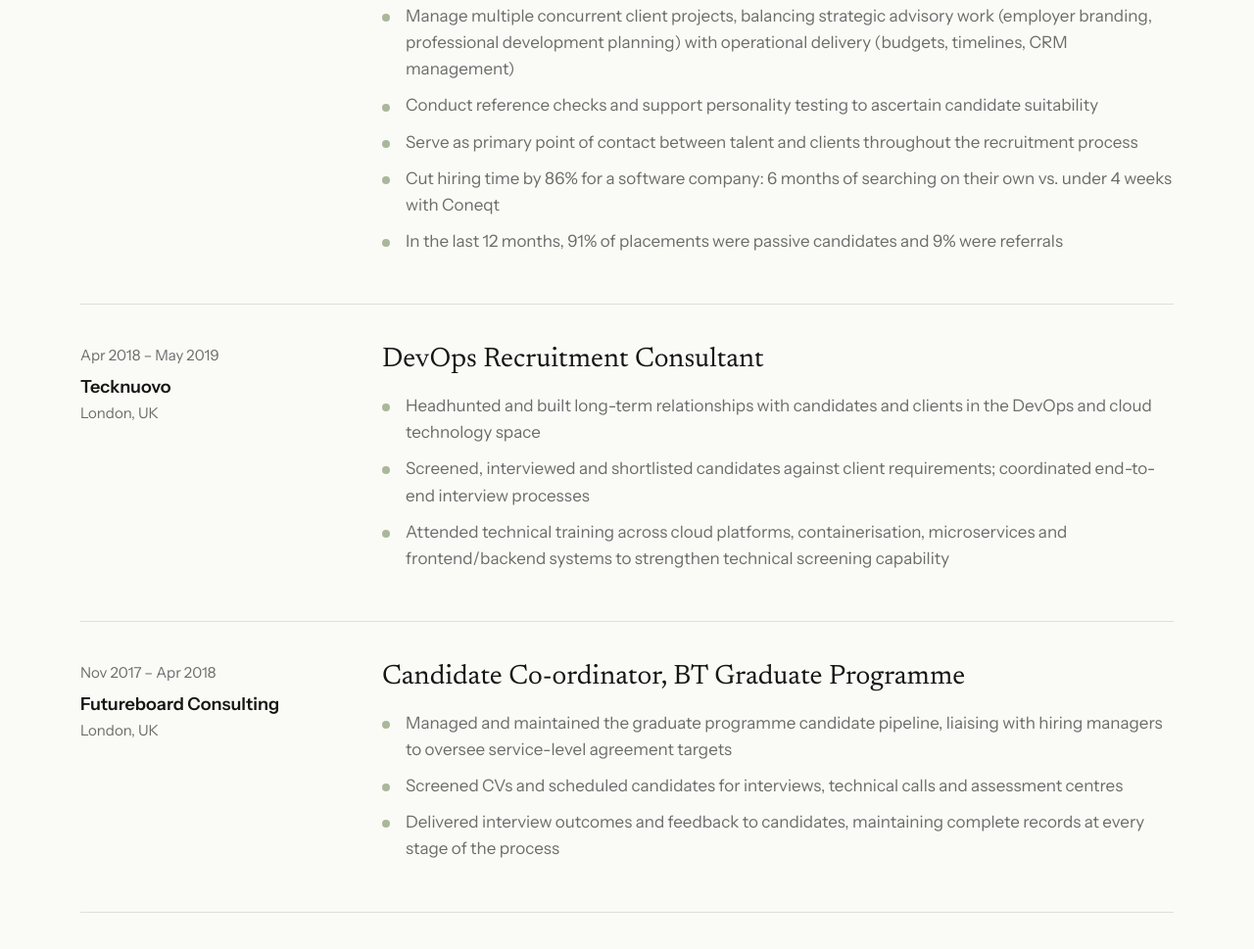
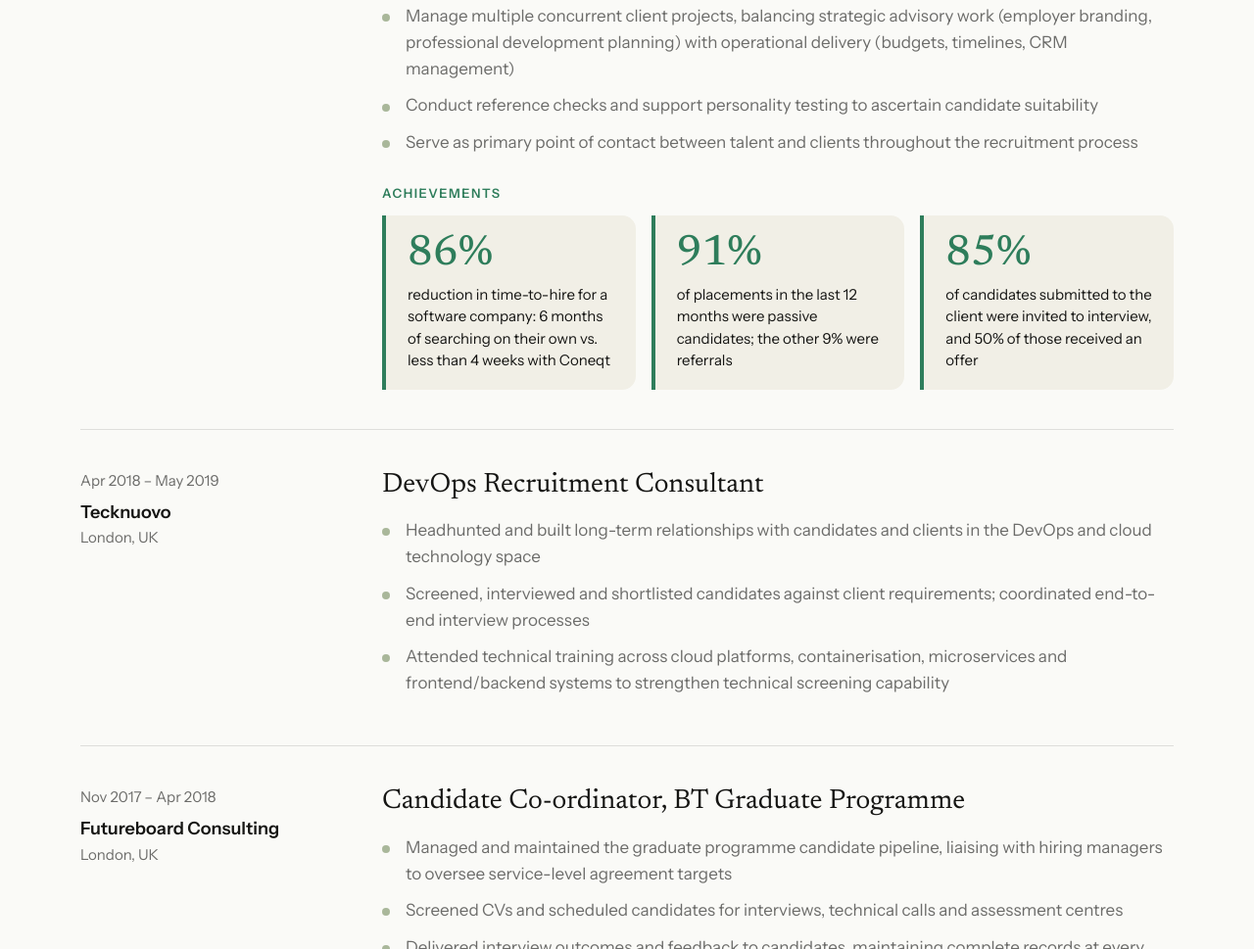
Before and after one commit to sophiaglewis17/sophialewishaaland.com, a plain HTML site: page index.html in a window 1280 px wide. Shown: the part 2808-3777 px from the top of the page at 98% size. Drawn offline with Linux system fonts and the light colour scheme.

Commit message:
Move achievements into styled Achievements block with three stat cards (EN/NO)
Co-Authored-By: Claude Opus 5.5 <noreply@anthropic.com>
Claude-Session: https://claude.ai/code/session_01GmuqSewgFnD8z7omAw1njU

```diff
--- a/index.html
+++ b/index.html
@@ -108,6 +108,13 @@ h3{font-size:22px;font-weight:600;line-height:1.3;margin:0}
 .job li{position:relative;padding-left:24px;margin:0 0 10px;color:var(--muted)}
 .job li::before{content:"";position:absolute;left:0;top:.65em;width:8px;height:8px;border-radius:50%;background:var(--sage)}
 .job.earlier li::before{background:var(--khaki)}
+.wins{margin-top:28px}
+.wins-h{margin:0 0 12px;font-size:13px;font-weight:600;letter-spacing:.12em;text-transform:uppercase;color:var(--emerald)}
+.wins-grid{display:grid;grid-template-columns:repeat(3,1fr);gap:16px}
+.win{background:var(--panel);border-left:4px solid var(--emerald);border-radius:0 14px 14px 0;padding:18px 22px}
+.win b{display:block;font-family:var(--serif);font-weight:500;font-size:44px;line-height:1;color:var(--emerald);margin-bottom:8px}
+.win p{margin:0;font-size:15px;line-height:1.5;color:var(--ink)}
+@media (max-width:760px){.wins-grid{grid-template-columns:1fr}}
 
 /* education & certs */
 .edu-grid{display:grid;grid-template-columns:repeat(3,1fr);gap:20px}
@@ -324,8 +331,6 @@ footer .wrap{display:flex;justify-content:space-between;gap:20px;flex-wrap:wrap;
             <li>Manage multiple concurrent client projects, balancing strategic advisory work (employer branding, professional development planning) with operational delivery (budgets, timelines, CRM management)</li>
             <li>Conduct reference checks and support personality testing to ascertain candidate suitability</li>
             <li>Serve as primary point of contact between talent and clients throughout the recruitment process</li>
-            <li>Cut hiring time by 86% for a software company: 6 months of searching on their own vs. under 4 weeks with Coneqt</li>
-            <li>In the last 12 months, 91% of placements were passive candidates and 9% were referrals</li>
           </ul>
           <ul lang="nb">
             <li>Samarbeider med kunder og ansettende ledere i teknologibransjen om å definere rekrutteringsbehov, gi råd om talentstrategi og lede komplette rekrutteringsprosesser for konsulentoppdrag og faste stillinger</li>
@@ -335,9 +340,15 @@ footer .wrap{display:flex;justify-content:space-between;gap:20px;flex-wrap:wrap;
             <li>Håndterer flere kundeprosjekter parallelt og balanserer strategisk rådgivning (employer branding, kompetanseutvikling) med operativ leveranse (budsjetter, tidslinjer, CRM)</li>
             <li>Gjennomfører referansesjekker og bistår med personlighetstester for å vurdere kandidaters egnethet</li>
             <li>Er hovedkontakt mellom kandidater og kunder gjennom hele rekrutteringsprosessen</li>
-            <li>Reduserte ansettelsestiden med 86 % for et programvareselskap: 6 måneder med egen søking vs. under 4 uker med Coneqt</li>
-            <li>De siste 12 månedene var 91 % av ansettelsene passive kandidater og 9 % kom via anbefalinger</li>
           </ul>
+          <div class="wins">
+            <p class="wins-h"><span lang="en">Achievements</span><span lang="nb">Resultater</span></p>
+            <div class="wins-grid">
+              <div class="win"><b>86%</b><p><span lang="en">reduction in time-to-hire for a software company: 6 months of searching on their own vs. less than 4 weeks with Coneqt</span><span lang="nb">kortere ansettelsestid for et programvareselskap: 6 måneder med egen søking vs. under 4 uker med Coneqt</span></p></div>
+              <div class="win"><b>91%</b><p><span lang="en">of placements in the last 12 months were passive candidates; the other 9% were referrals</span><span lang="nb">av ansettelsene de siste 12 månedene var passive kandidater; de resterende 9 % kom via anbefalinger</span></p></div>
+              <div class="win"><b>85%</b><p><span lang="en">of candidates submitted to the client were invited to interview, and 50% of those received an offer</span><span lang="nb">av kandidatene som ble presentert for kunden, ble invitert til intervju, og 50 % av disse fikk tilbud</span></p></div>
+            </div>
+          </div>
         </div>
       </article>
 
```
